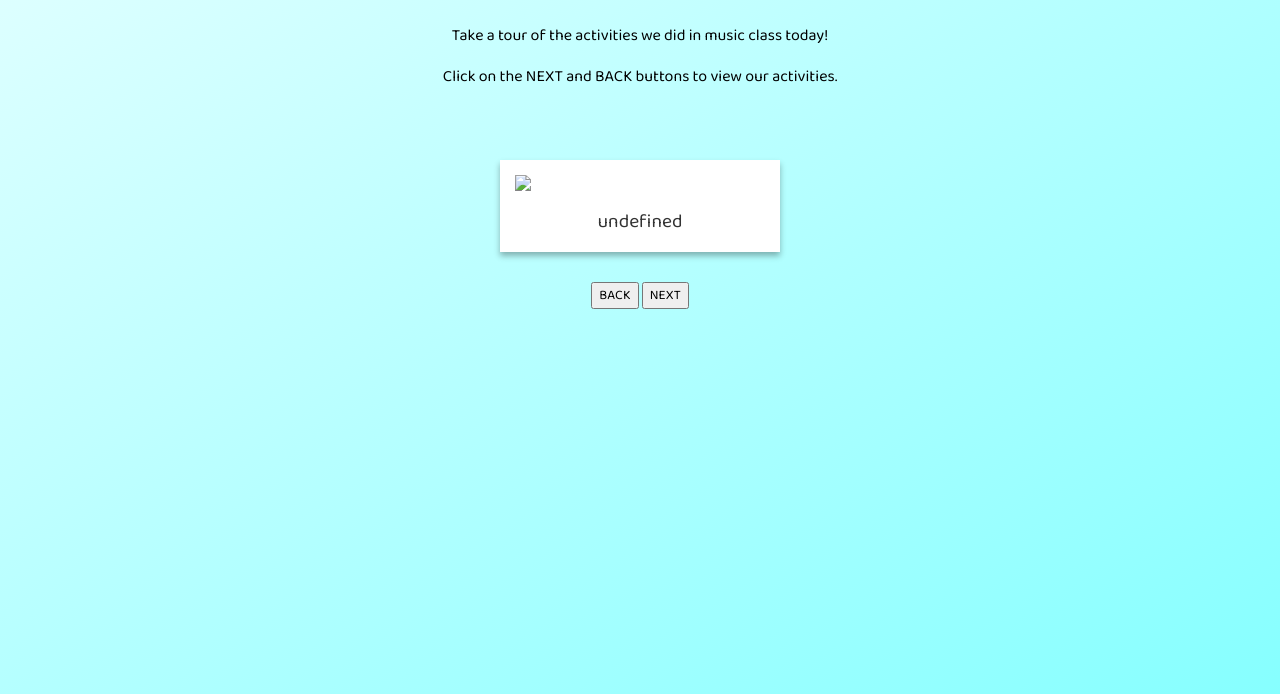
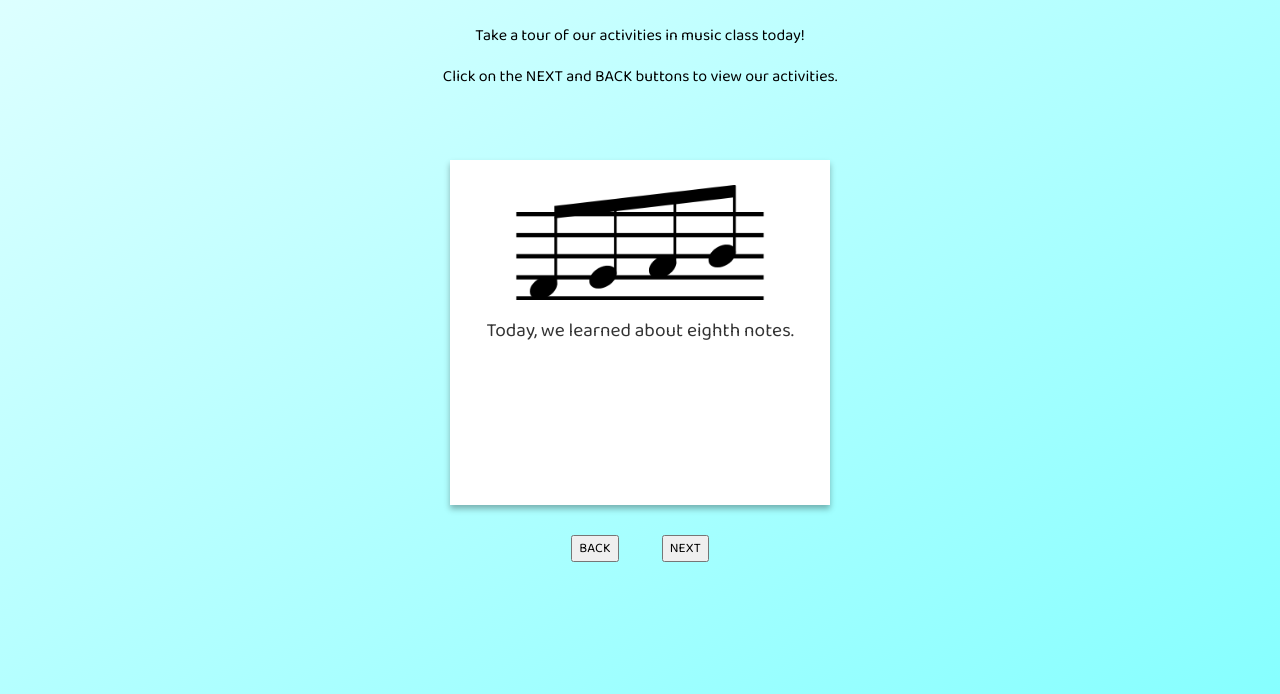
Before and after one commit to kaniaganda/classroom-tour, a plain HTML site: page index.html in a window 1280 px wide. Both pictures are taken after a click on the button "BACK". Shown: the part 106-800 px from the top of the page. Drawn offline with Linux system fonts and the light colour scheme; a web font is replaced by a local one.

Commit message:
Edited polaroid to stay same size
Polaroid stays same size when browsing through activities now

```diff
--- a/index.html
+++ b/index.html
@@ -9,17 +9,17 @@
         <section class="section-content">
             <h1 class="section-header">What Did We Do in Music Class Today?</h1>
             <div>
-                <p>Take a tour of the activities we did in music class today!</p>
+                <p>Take a tour of our activities in music class today!</p>
                 <p>Click on the NEXT and BACK buttons to view our activities.</p>
 
                 <div class="polaroid">
-                    <a id="polaroid" href="#" title="Activities">
-                        <img id="image" src="" />
+                    <a id="polaroid-description" href="#" title="Today, we learned about eighth notes."> <!-- why add this href="#" -->
+                        <img id="polaroid-image" src="/Images/Activity_1.png" />
                     </a>
                 </div>
 
-                <button type="button" onclick="showPreviousImage()">BACK</button>
-                <button type="button" onclick="showNextImage()">NEXT</button>
+                <button class="btn" type="button" onclick="showPreviousImage()">BACK</button>
+                <button class="btn" type="button" onclick="showNextImage()">NEXT</button>
             </div>
         </section>
     </body>
--- a/script.js
+++ b/script.js
@@ -8,10 +8,13 @@ descriptions[0] = "Today, we learned about eighth notes."
 descriptions[1] = "We also learned about parts of the violin."
 descriptions[2] = "For homework, we are practicing relaxed and balanced bow hold."
 
-var index = -1;
+var index = 0;
 
 function showPreviousImage() {
-    if (index > 0) {
+    if (index == -1) {
+        return;
+    }
+    else if (index > 0) {
         index -= 1;
     }
 
@@ -29,11 +32,11 @@ function showNextImage() {
 }
 
 function getImage() {
-    var image = document.getElementById("image");
+    var image = document.getElementById("polaroid-image");
     image.src = images[index];
 }
 
 function getDescription() {
-    var description = document.getElementById("polaroid");
+    var description = document.getElementById("polaroid-description");
     description.title = descriptions[index];
 }
--- a/styles.css
+++ b/styles.css
@@ -32,6 +32,8 @@ html {
     display: inline-block;
     margin: 55px 75px 30px;
     padding: 15px 15px 30px;
+    height: 300px;
+    width: 350px;
     text-align: center;
     text-decoration: none;
     /* -webkit-box-shadow: 0 4px 6px rgba(0, 0, 0, .3);
@@ -55,7 +57,7 @@ html {
   .polaroid img {
     display: block; /* why use block instead of in-line block? */
     width: 250px;
-    margin: 0 auto;
+    margin: 10px auto auto;
   }
 
   .polaroid a:hover {
@@ -66,4 +68,9 @@ html {
     /* -webkit-box-shadow: 0 10px 20px rgba(0, 0, 0, .7);
     -moz-box-shadow: 0 10px 20px rgba(0, 0, 0, .7); */
     box-shadow: 0 10px 20px rgba(0, 0, 0, .7);
+
   }
+
+  .btn {
+      margin: 0 20px;
+  }
```
